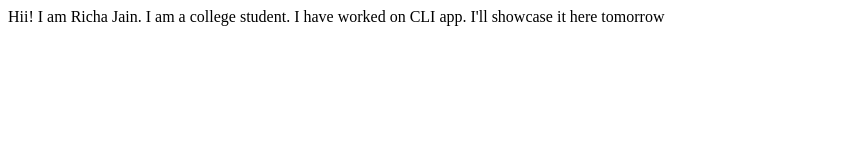
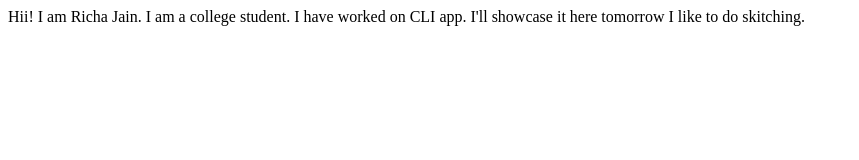
Before and after one commit to 2708richajain/richajain-site, a plain HTML site: page index.html in a window 1280 px wide. Shown: the whole page, without its empty margins (0-859 px from the left). Drawn offline with Linux system fonts and the light colour scheme.

Commit message:
update my interest

```diff
--- a/index.html
+++ b/index.html
@@ -11,5 +11,7 @@
     I am a college student.
 
     I have worked on CLI app. I'll showcase it here tomorrow
+
+    I like to do skitching.
 </body>
 </html>
```
